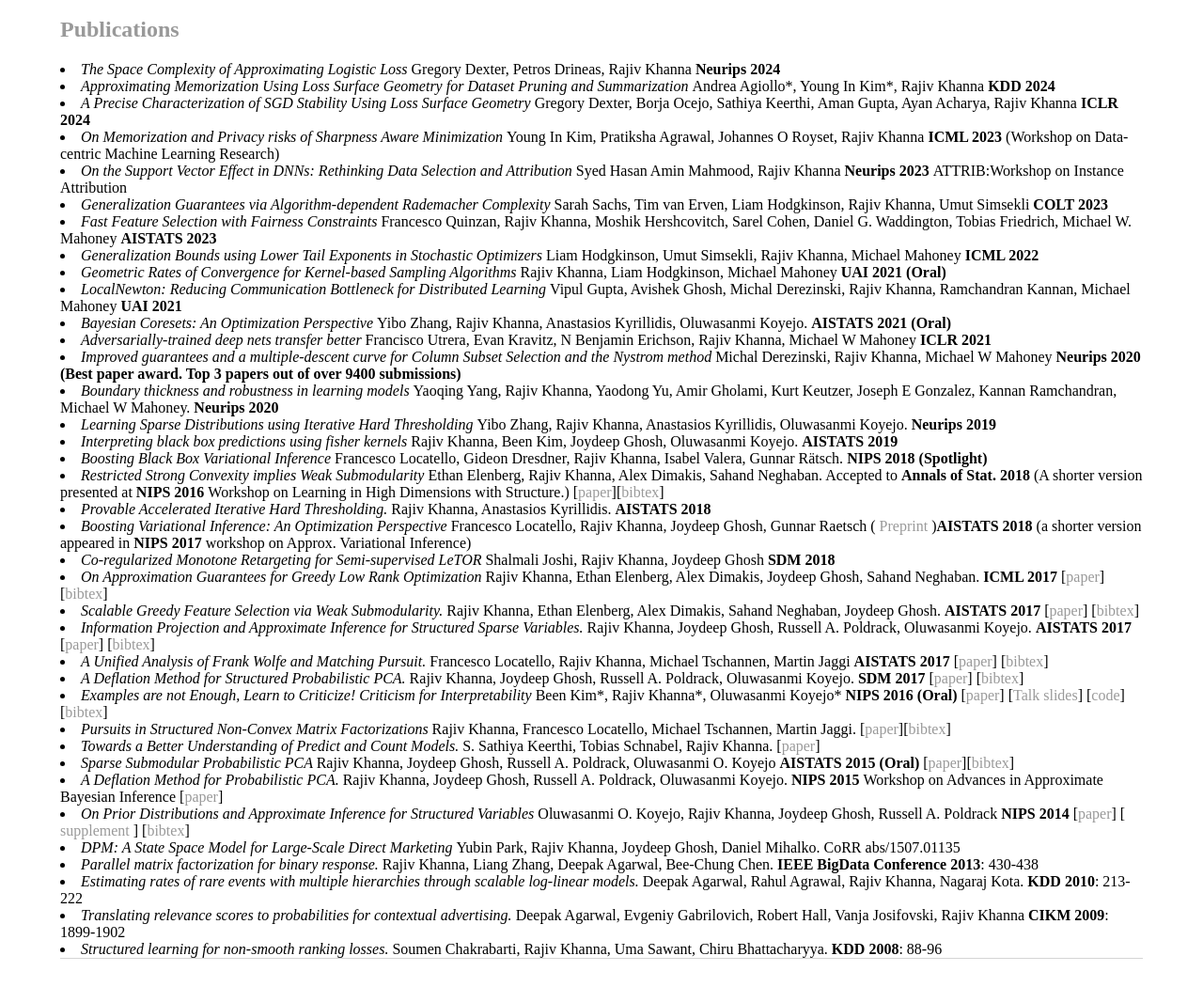
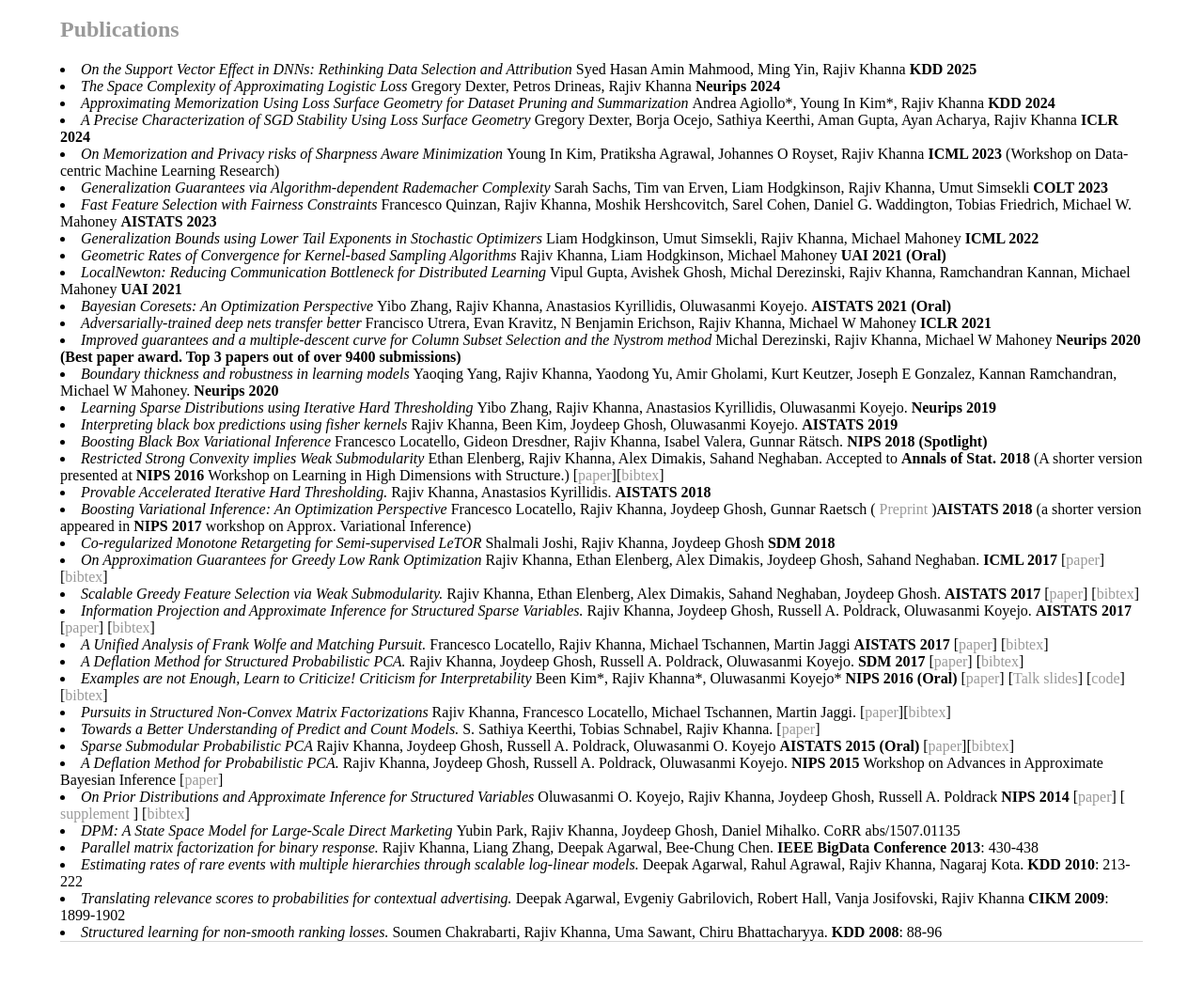
Before and after one commit to rjvak7/rjvak7.github.io, a Jekyll site: the page built from pubs.html, in a window 1280 px wide. Shown: the part 376-1426 px from the top of the page at 94% size. Built offline with Jekyll 4.4.1, drawn with Linux system fonts in a browser that asks for light colours.

Commit message:
update pubs

```diff
--- a/pubs.html
+++ b/pubs.html
@@ -6,11 +6,11 @@ title: Rajiv Khanna -- Publications
 <div >
 
 <h2> <a name="Pubs"> Publications </a> </h2>
+<li> <i> On the Support Vector Effect in DNNs: Rethinking Data Selection and Attribution</i> Syed Hasan Amin Mahmood, Ming Yin, Rajiv Khanna <b> KDD 2025 </b> </li>
 <li> <i> The Space Complexity of Approximating Logistic Loss</i> Gregory Dexter, Petros Drineas, Rajiv Khanna <b> Neurips 2024 </b> </li>
 <li> <i> Approximating Memorization Using Loss Surface Geometry for Dataset Pruning and Summarization </i> Andrea Agiollo*, Young In Kim*, Rajiv Khanna <b> KDD 2024 </b> </li>
 <li> <i> A Precise Characterization of SGD Stability Using Loss Surface Geometry </i> Gregory Dexter, Borja Ocejo, Sathiya Keerthi, Aman Gupta, Ayan Acharya, Rajiv Khanna <b> ICLR 2024 </b> </li>
 <li> <i> On Memorization and Privacy risks of Sharpness Aware Minimization </i> Young In Kim, Pratiksha Agrawal, Johannes O Royset, Rajiv Khanna <b> ICML 2023 </b> (Workshop on Data-centric Machine Learning Research) </li>
-<li> <i> On the Support Vector Effect in DNNs: Rethinking Data Selection and Attribution </i> Syed Hasan Amin Mahmood, Rajiv Khanna <b> Neurips 2023 </b> ATTRIB:Workshop on Instance Attribution </li>
 <li> <i> Generalization Guarantees via Algorithm-dependent Rademacher Complexity </i> Sarah Sachs, Tim van Erven, Liam Hodgkinson, Rajiv Khanna, Umut Simsekli <b> COLT 2023 </b> </li>
 <li> <i> Fast Feature Selection with Fairness Constraints </i> Francesco Quinzan, Rajiv Khanna, Moshik Hershcovitch, Sarel Cohen, Daniel G. Waddington, Tobias Friedrich, Michael W. Mahoney <b> AISTATS 2023 </b> </li>
 <li> <i> Generalization Bounds using Lower Tail Exponents in Stochastic Optimizers </i> Liam Hodgkinson, Umut Simsekli, Rajiv Khanna, Michael Mahoney <b> ICML 2022 </b> </li>
```
